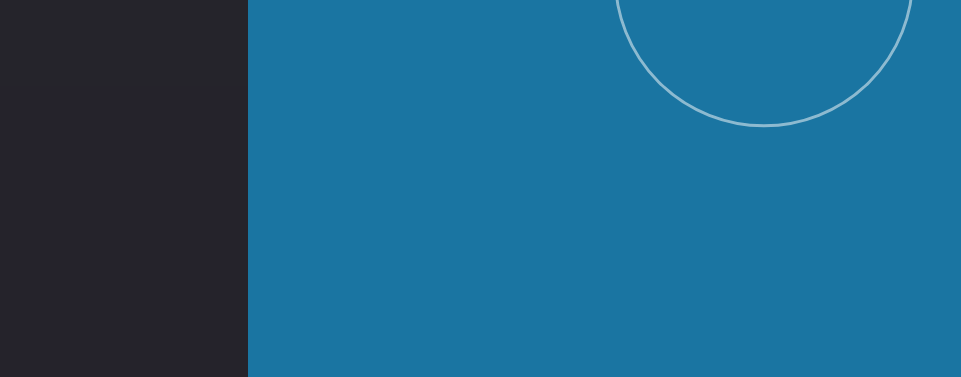
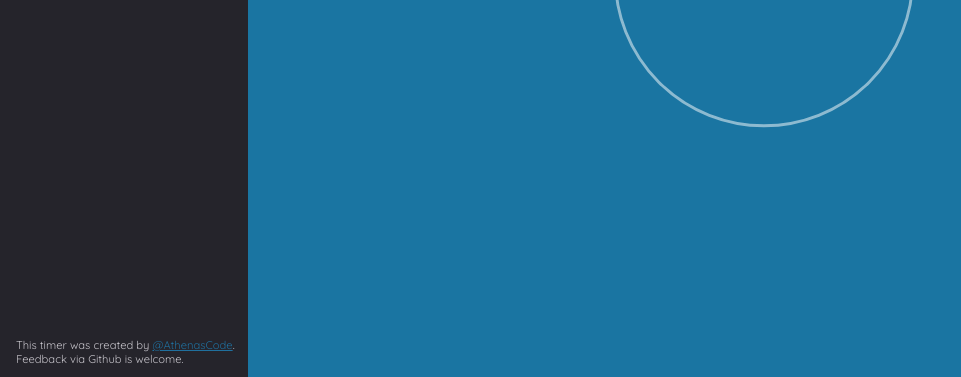
Before and after one commit to emoore29/pomodoro, a React app: page / in a window 1280 px wide. Both pictures are taken after a click on the button 30 px from the left and 32 px from the top of the page. Shown: the part 423-800 px from the top of the page, without its empty margins (0-961 px from the left). Built offline with nearby package versions, Linux system fonts and the light colour scheme.

Commit message:
added description/feedback section

```diff
--- a/public/index.html
+++ b/public/index.html
@@ -24,7 +24,7 @@
       work correctly both with client-side routing and a non-root public URL.
       Learn how to configure a non-root public URL by running `npm run build`.
     -->
-    <title>Minimal Pomodoro</title>
+    <title>Minimalist Pomodoro</title>
   </head>
   <body>
     <div id="root"></div>
--- a/src/Components/Menu.js
+++ b/src/Components/Menu.js
@@ -27,6 +27,7 @@ export default function Menu({
   setRestColor,
   handleRestColorChange,
   handleFocusColorChange,
+  typeOfSession,
 }) {
   const [activeMenu, setActiveMenu] = useState(false);
   const [editingFocus, setEditingFocus] = useState(false);
@@ -226,6 +227,18 @@ export default function Menu({
           >
             <CloseMenuSvg className="svg" />
           </button>
+          <p id="description">
+            This timer was created by{" "}
+            <a
+              style={{
+                color: typeOfSession === "session" ? focusColor : restColor,
+              }}
+              href="https://github.com/AthenasCode"
+            >
+              @AthenasCode
+            </a>
+            . Feedback via Github is welcome.
+          </p>
         </div>
       )}
     </>
--- a/src/Pomodoro.css
+++ b/src/Pomodoro.css
@@ -205,6 +205,11 @@ input[type="color"]:hover {
   flex-direction: row;
 }
 
+#description {
+  position: absolute;
+  bottom: 0px;
+}
+
 .input-container input {
   flex: 1;
   background-color: rgba(0, 0, 0, 0.1);
```
